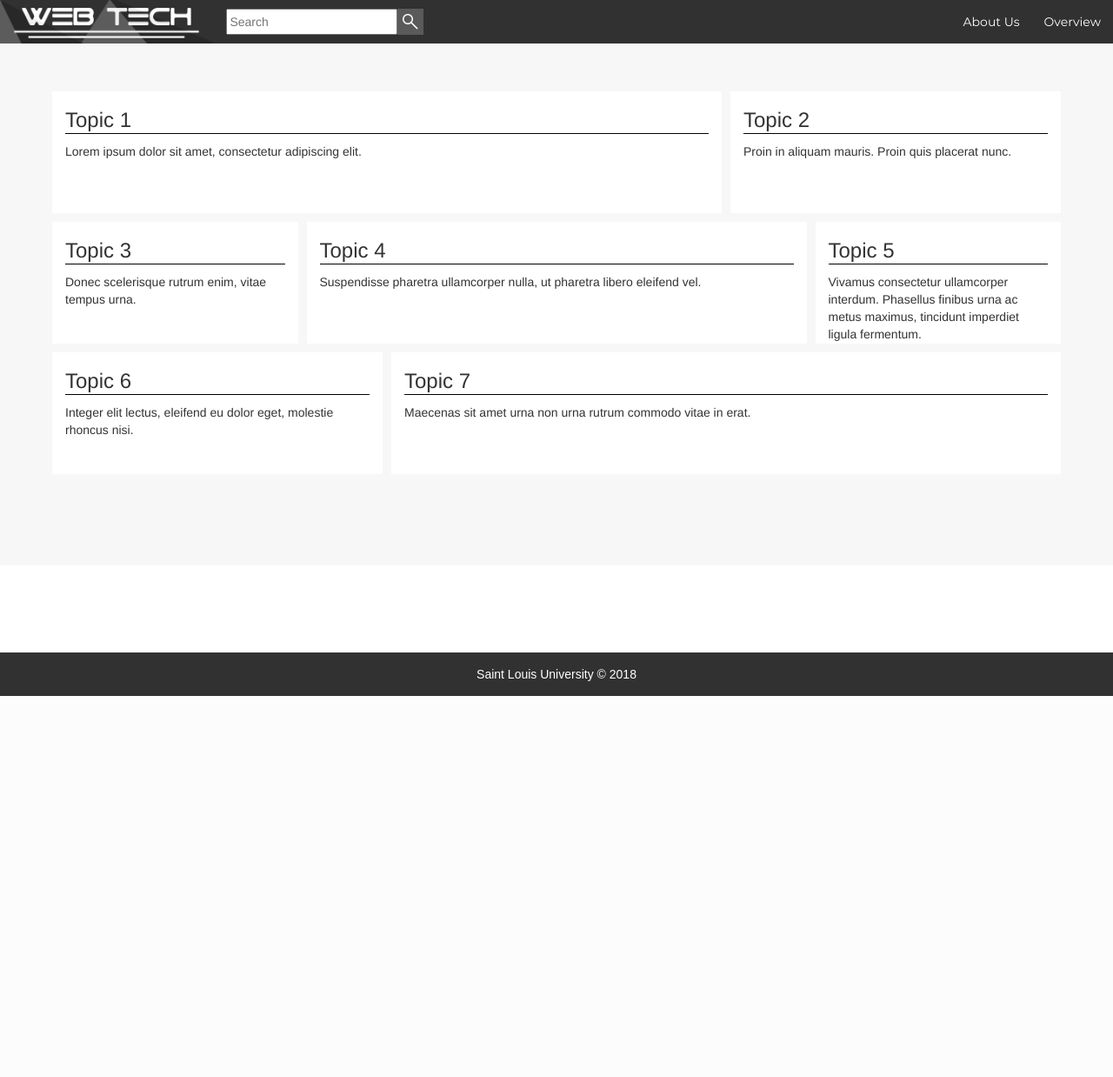
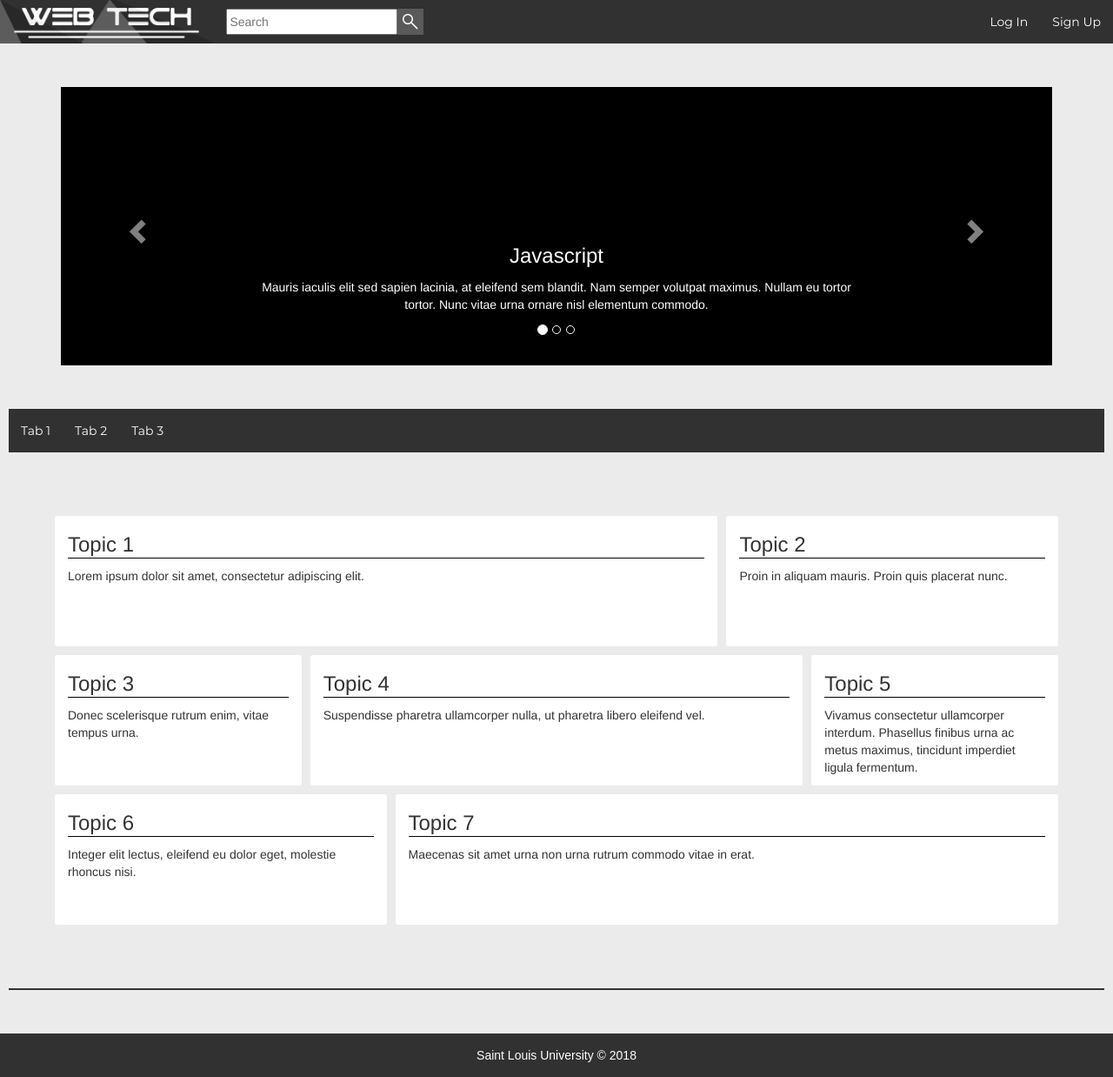
Before and after one commit to CarvillePanawan/Rizal-Huling-Kabanata, a PHP site: page / in a window 1280 px wide. Shown: the whole page at 87% size. Before the commit the page ends 800 px from the top, so only its background shows below. Run offline with PHP 8.4, Linux system fonts and the light colour scheme; some web fonts are replaced.

Commit message:
Added more layout to the website.

```diff
--- a/Website/index.html
+++ b/Website/index.html
@@ -24,13 +24,65 @@
 				<button id="search-btn"></button>
 			</div>
 			<ul class="nav-a">
-				<li><a class="custom-a">About Us</a></li>
-				<li><a class="custom-a">Overview</a></li>
+				<li><a class="custom-a">Log In</a></li>
+				<li><a class="custom-a">Sign Up</a></li>
 			</ul>
 		</div>
 
 		<div class="body">
 			<div class="container">
+  					<div id="carousel-1" class="carousel slide" data-ride="carousel">
+					<ol class="carousel-indicators">
+					  	<li data-target="#carousel-1" data-slide-to="0" class="active"></li>
+					  	<li data-target="#carousel-1" data-slide-to="1"></li>
+					  	<li data-target="#carousel-1" data-slide-to="2"></li>
+					</ol>
+
+    				<div class="carousel-inner">
+					<div class="item active">
+						<img src="images/placeholder-banner1.png" alt="Javascript" class="carousel-image">
+						<div class="carousel-caption">
+							<h3>Javascript</h3>
+							<p>Mauris iaculis elit sed sapien lacinia, at eleifend sem blandit. Nam semper volutpat maximus. Nullam eu tortor tortor. Nunc vitae urna ornare nisl elementum commodo.</p>
+						</div>
+					</div>
+					<div class="item">
+						<img src="images/placeholder-banner2.png" alt="PHP" class="carousel-image">
+						<div class="carousel-caption">
+							<h3>PHP</h3>
+							<p>Vestibulum ante ipsum primis in faucibus orci luctus et ultrices posuere cubilia Curae; Pellentesque ultricies nibh vitae risus interdum consectetur. Pellentesque sit amet tempor tortor</p>
+						</div>
+					</div>
+
+					<div class="item">
+						<img src="images/placeholder-banner3.png" alt="Java" class="carousel-image">
+						<div class="carousel-caption">
+							<h3>Java</h3>
+							<p>Ut accumsan, mi vel posuere efficitur, lacus nibh volutpat nibh, nec pharetra ipsum magna hendrerit nibh. Nam volutpat ac orci non mattis.</p>
+						</div>
+					</div>
+    				</div>
+
+					<a class="left carousel-control" href="#carousel-1" data-slide="prev">
+						<span class="glyphicon glyphicon-chevron-left"></span>
+						<span class="sr-only">Previous</span>
+					</a>
+					<a class="right carousel-control" href="#carousel-1" data-slide="next">
+						<span class="glyphicon glyphicon-chevron-right"></span>
+						<span class="sr-only">Next</span>
+					</a>
+				</div>
+			</div>
+
+			<div class="nav-custom">
+				<ul class="nav-a">
+					<li><a class="custom-a">Tab 1</a></li>
+					<li><a class="custom-a">Tab 2</a></li>
+					<li><a class="custom-a">Tab 3</a></li>
+				</ul>
+			</div>
+
+			<div class="container container-1">
 			<div class="row equal">
 				<div class="col-md-8 custom-col">
 				<h3>Topic 1</h3>
@@ -66,6 +118,8 @@
 				</div>
 			</div>
 		</div>
+
+			<div class="breaker"></div>
 		</div>
 
 		<div class="footer">Saint Louis University &copy; 2018</div>
--- a/Website/style/index.css
+++ b/Website/style/index.css
@@ -2,7 +2,8 @@
 	transition: box-shadow 0.2s ease;
 	height: 150px;
 	background-color: #fff;
-	border: 5px solid rgba(0, 0, 0, 0.03);
+	margin: 0 5px 0 5px;
+	border-radius: 3px;
 }
 
 @media screen and (max-width: 900px) {
@@ -20,8 +21,7 @@
 
 .equal {
 	display: flex;
-	display: -webkit-flex;
-	flex-wrap: wrap;
+	margin: 10px;
 }
 
 .container {
@@ -32,3 +32,8 @@ h3 {
 	border-bottom: 1px solid #000;
 	padding-bottom: 2px;
 }
+
+.carousel-image {
+	width: 100%;
+	height: 40% !important;
+}
--- a/Website/style/skeleton.css
+++ b/Website/style/skeleton.css
@@ -82,7 +82,7 @@
 
 .body {
 	padding: 50px 10px 50px 10px;
-	background-color: rgba(0, 0, 0, 0.03);
+	background-color: rgba(0, 0, 0, 0.08);
 }
 
 .footer {
@@ -102,8 +102,25 @@
 	position: relative;
 }
 
+.container-1 {
+	width: 100% !important;
+	padding: 5% !important;
+}
+
+.nav-custom {
+	height: 50px;
+	width: 100%;
+	background-color: #313131;
+}
+
+.breaker {
+	height: 2px;
+	background-color: #313131;
+	margin-bottom: 50px;
+}
+
 body,
 html {
-	margin: 0;
-	padding: 0;
+	margin: 0 !important;
+	padding: 0 !important;
 }
```
Also changed, not shown: Website/images/placeholder-banner1.png (added), Website/images/placeholder-banner2.png (added), Website/images/placeholder-banner3.png (added).
